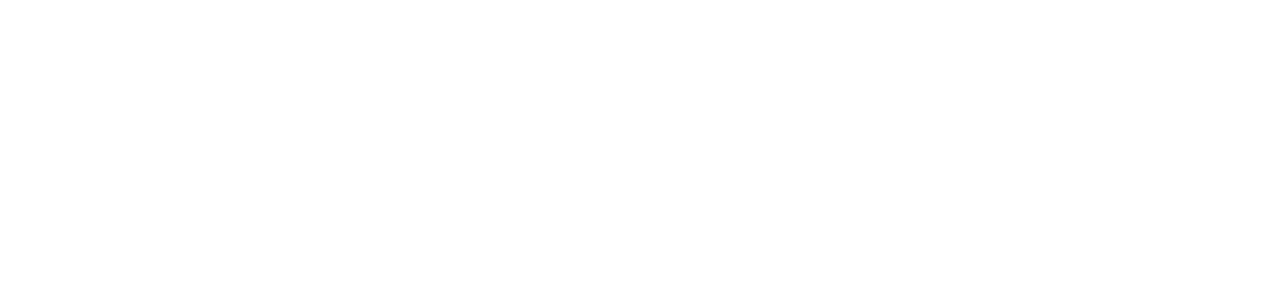
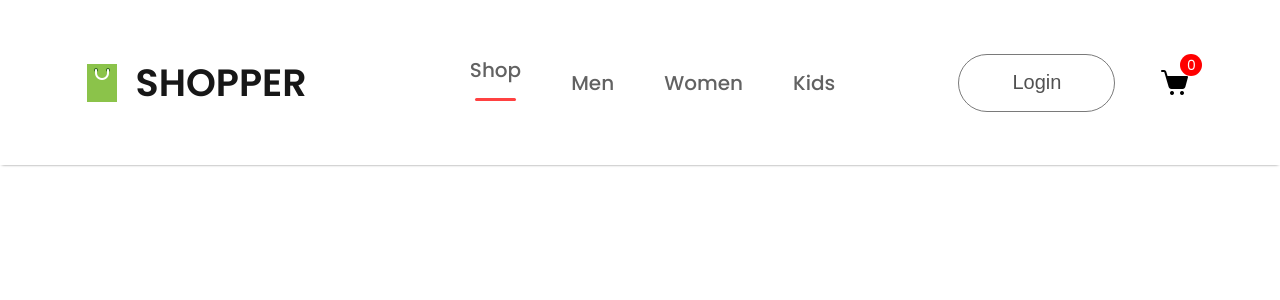
Before and after one commit to Apeksha-P/Ecommerce-Website, a React (Create React App) app in the folder frontend/: page / in a window 1280 px wide. Shown: the top 300 px of the page. Built offline with nearby package versions, Linux system fonts and the light colour scheme.

Commit message:
Create nav bar

```diff
--- a/frontend/public/index.html
+++ b/frontend/public/index.html
@@ -4,6 +4,9 @@
     <meta charset="utf-8">
     <meta name="viewport" content="width=device-width, initial-scale=1">
     <link rel="shortcut icon" href="%PUBLIC_URL%/favicon.ico">
+    <link rel="preconnect" href="https://fonts.googleapis.com">
+<link rel="preconnect" href="https://fonts.gstatic.com" crossorigin>
+<link href="https://fonts.googleapis.com/css2?family=Poppins:ital,wght@0,100;0,200;0,300;0,400;0,500;0,600;0,700;0,800;0,900;1,100;1,200;1,300;1,400;1,500;1,600;1,700;1,800;1,900&display=swap" rel="stylesheet">
     <!--
       Notice the use of %PUBLIC_URL% in the tag above.
       It will be replaced with the URL of the `public` folder during the build.
--- a/frontend/src/App.js
+++ b/frontend/src/App.js
@@ -1,11 +1,12 @@
 import React, { Component } from 'react';
 import './App.css';
+import Navbar from './Components/Navbar/Navbar';
 
 class App extends Component {
   render() {
     return (
-      <div className="App">
-
+      <div>
+        <Navbar/>
       </div>
     );
   }
--- /dev/null
+++ b/frontend/src/Components/Navbar/Navbar.css
@@ -0,0 +1,73 @@
+.navbar{
+    display: flex;
+    justify-content: space-around;
+    padding: 16px;
+    box-shadow: 0 1px 3px -2px black;
+}
+.nav-logo{
+    display: flex;
+    align-items: center;
+    gap: 10px;
+}
+.nav-logo p{
+    color: #171717;
+    font-size: 38px;
+    font-weight: 600;
+}
+.nav-menu{
+    display: flex;
+    align-items: center;
+    list-style: none;
+    gap: 50px;
+    color: #626262;
+    font-size: 20px;
+    font-weight: 500;
+}
+.nav-menu li{
+    display: flex;
+    flex-direction: column;
+    align-items: center;
+    justify-content: center;
+    gap: 3px;
+    cursor: pointer;
+}
+.nav-menu hr{
+    border: none;
+    width: 80%;
+    height: 3px;
+    border-radius: 10px;
+    background: #ff4141;
+}
+.nav-login-cart{
+    display: flex;
+    align-items: center;
+    gap: 45px;
+}
+.nav-login-cart button{
+    width: 157px;
+    height: 58px;
+    outline: none;
+    border: 1px solid #7a7a7a;
+    border-radius: 75px;
+    color: #515151;
+    font-size: 20px;
+    font-weight: 500;
+    background: white;
+    cursor: pointer;
+}
+.nav-login-cart button:active{
+    background: #f3f3f3;
+}
+.nav-cart-count{
+    width: 22px;
+    height: 22px;
+    display: flex;
+    justify-content: center;
+    align-items: center;
+    margin-top: -35px;
+    margin-left: -55px;
+    border-radius: 11px;
+    font-size: 14px;
+    background: red;
+    color: white;
+}
--- /dev/null
+++ b/frontend/src/Components/Navbar/Navbar.jsx
@@ -0,0 +1,31 @@
+import React, { useState } from 'react'
+import './Navbar.css'
+import logo from '../Assets/logo.png'
+import cart_icon from '../Assets/cart.png'
+
+const Navbar = () => {
+
+    const [menu,setmenu]=useState("shop")
+
+  return (
+    <div className='navbar'>
+      <div className="nav-logo">
+        <img src={logo} alt="" />
+        <p>SHOPPER</p>
+      </div>
+      <ul className="nav-menu">
+        <li onClick={()=>{setmenu("shop")}}>Shop{menu==="shop"?<hr/>:null}</li>
+        <li onClick={()=>{setmenu("mens")}}>Men{menu==="mens"?<hr/>:null}</li>
+        <li onClick={()=>{setmenu("womens")}}>Women{menu==="womens"?<hr/>:null}</li>
+        <li onClick={()=>{setmenu("kids")}}>Kids{menu==="kids"?<hr/>:null}</li>
+      </ul>
+      <div className="nav-login-cart">
+        <button>Login</button>
+        <img src={cart_icon} alt="" />
+        <div className="nav-cart-count">0</div>
+      </div>
+    </div>
+  )
+}
+
+export default Navbar
--- a/frontend/src/index.css
+++ b/frontend/src/index.css
@@ -2,4 +2,5 @@
   margin: 0;
   padding: 0;
   font-family: sans-serif;
+  font-family: 'poppins';
 }
```
Also changed, not shown: frontend/src/Components/Assets/cart.png (added), frontend/src/Components/Assets/logo.png (added).
